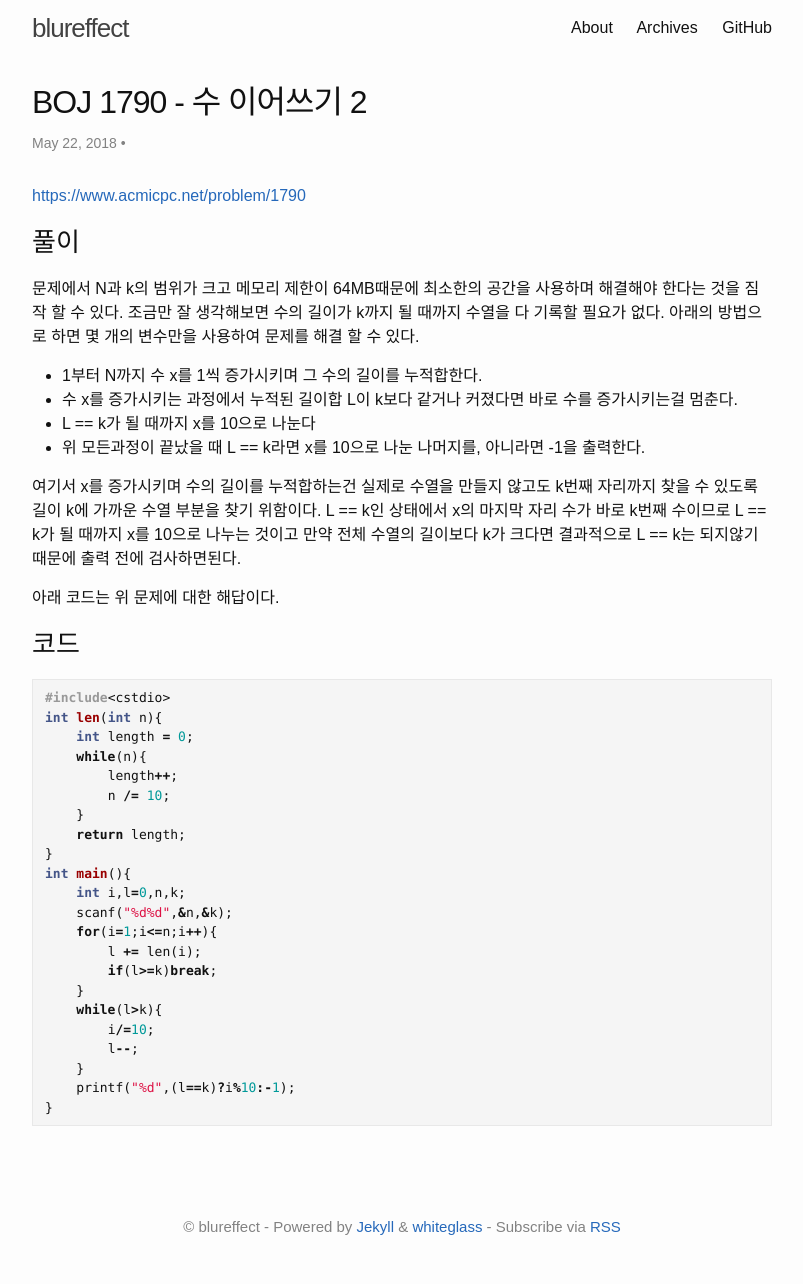
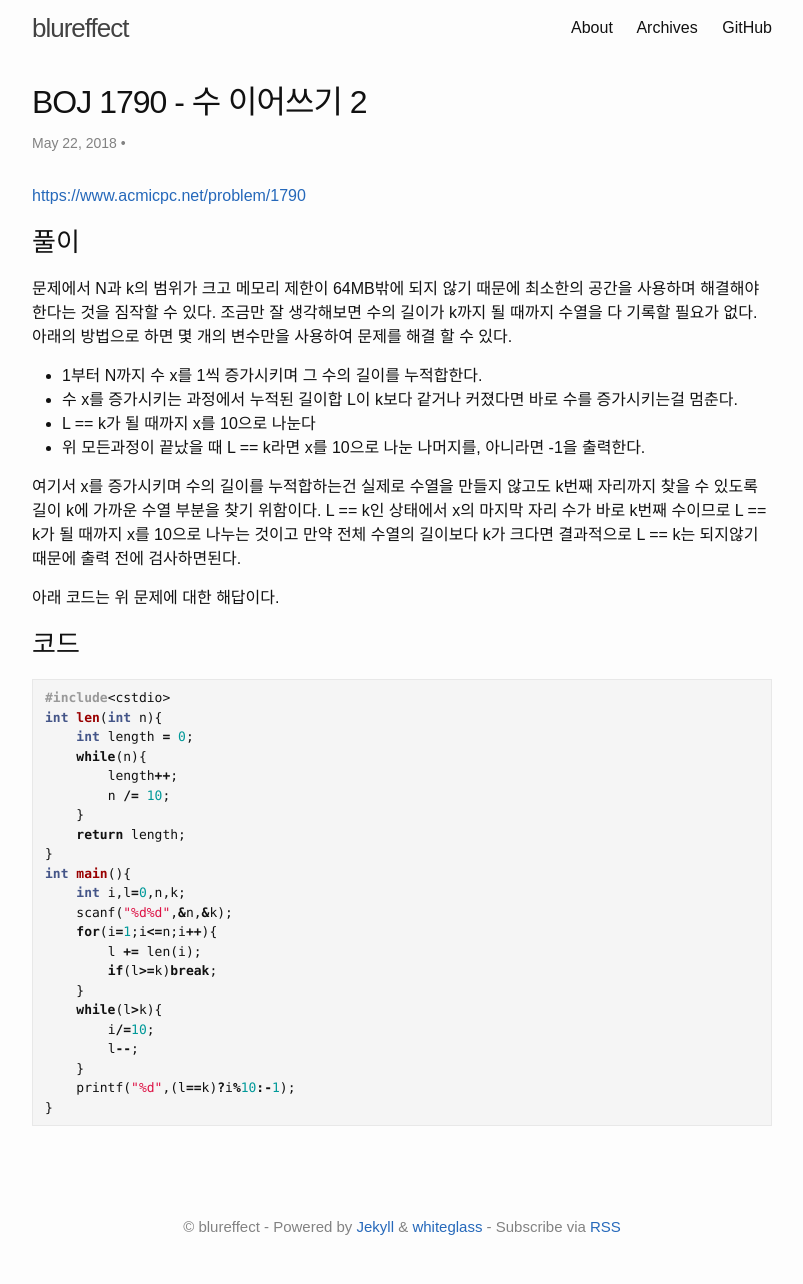
Before and after one commit to blurfx/xo.dev, a Jekyll site: the page built from _posts/2018-05-22-boj-1790.md, in a window 1280 px wide. Shown: the whole page, without its empty margins (238-1041 px from the left). Built offline with Jekyll 4.4.1, drawn with Linux system fonts in a browser that asks for light colours.

Commit message:
1790 fix wierd sentence

```diff
--- a/_posts/2018-05-22-boj-1790.md
+++ b/_posts/2018-05-22-boj-1790.md
@@ -10,7 +10,7 @@ share: true
 [https://www.acmicpc.net/problem/1790](https://www.acmicpc.net/problem/1790)
 
 ### 풀이
-문제에서 N과 k의 범위가 크고 메모리 제한이 64MB때문에 최소한의 공간을 사용하며 해결해야 한다는 것을 짐작 할 수 있다.
+문제에서 N과 k의 범위가 크고 메모리 제한이 64MB밖에 되지 않기 때문에 최소한의 공간을 사용하며 해결해야 한다는 것을 짐작할 수 있다.
 조금만 잘 생각해보면 수의 길이가 k까지 될 때까지 수열을 다 기록할 필요가 없다. 아래의 방법으로 하면 몇 개의 변수만을 사용하여 문제를 해결 할 수 있다.
 
 - 1부터 N까지 수 x를 1씩 증가시키며 그 수의 길이를 누적합한다.
```
